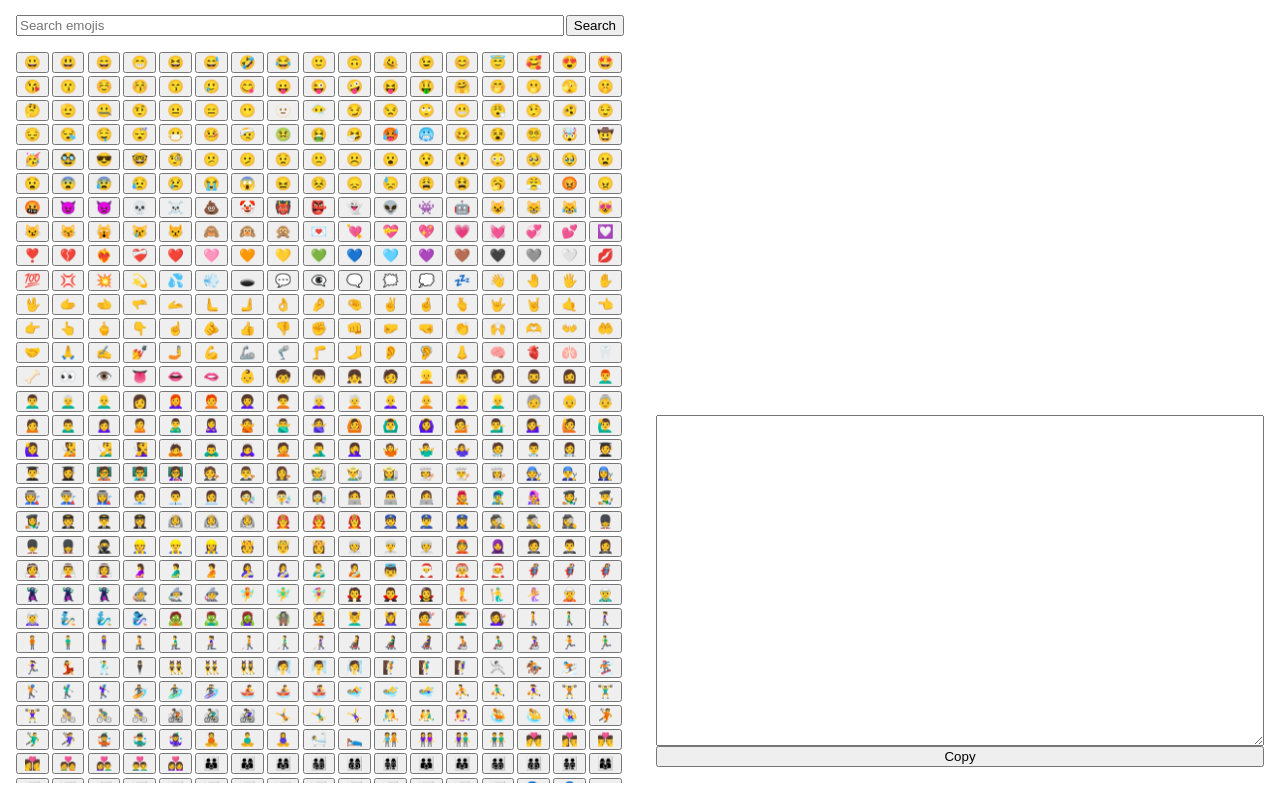
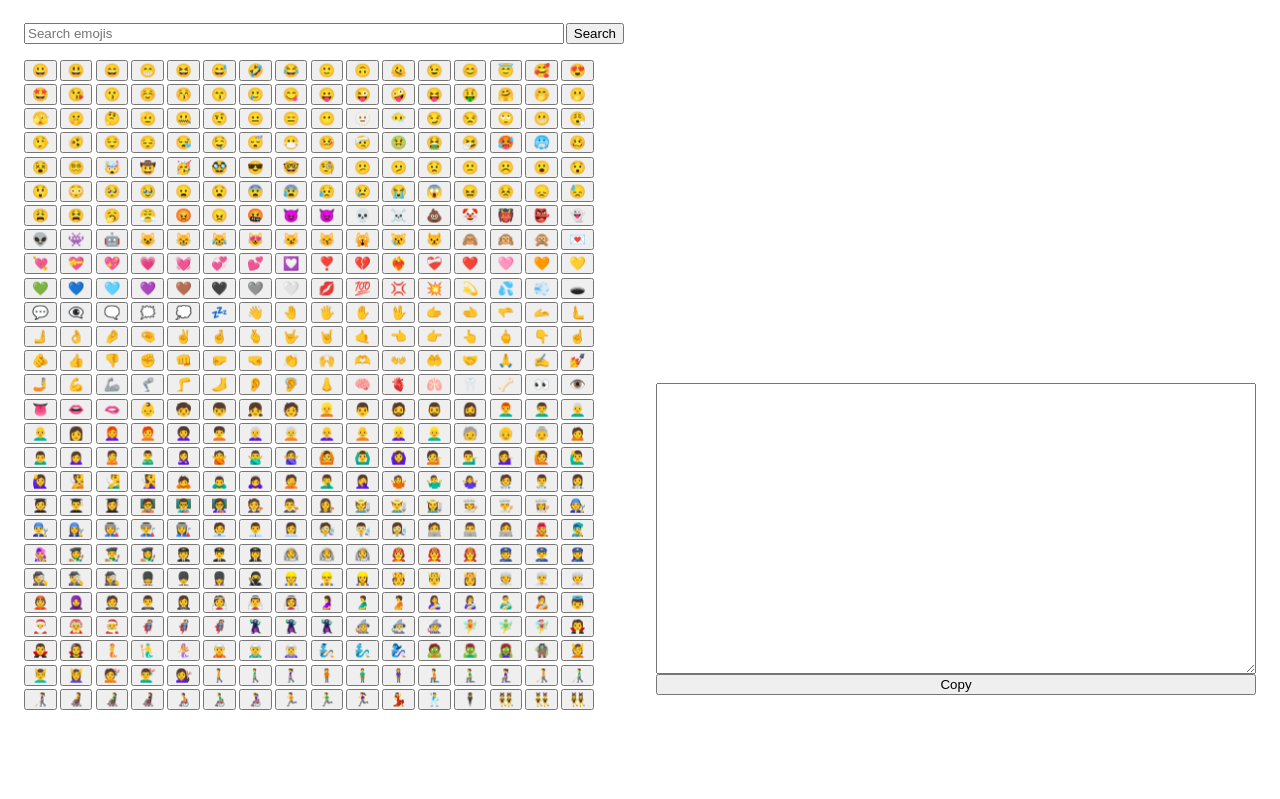
Before and after one commit to amundo/favicon, a plain HTML site: page index.html in a window 1280 px wide. Shown: the part 81-880 px from the top of the page. After the commit the page ends 808 px from the top, so only its background shows below. Drawn offline with Linux system fonts and the light colour scheme.

Commit message:
Refactor display-emoji component to use flexbox for layout and increase font size of heading. Make whole interface behave like dashboard.

```diff
--- a/emoji-favicon-generator/emoji-favicon-generator.css
+++ b/emoji-favicon-generator/emoji-favicon-generator.css
@@ -1,17 +1,13 @@
-* {
-  box-sizing: border-box;
-}
-html, body {
-  height: 100%;
-  margin:0;
-  padding:0;
-}
+@import "../display-emoji/display-emoji.css";
+@import "../emoji-picker/emoji-picker.css";
 
 emoji-favicon-generator {
   > * {
     padding: 1em;
   }
+
   height: 100%;
+
   display: grid;
   grid-template:
     "picker display" 1fr
@@ -28,11 +24,10 @@ emoji-favicon-generator {
 
   emoji-picker {
      grid-area: picker;
-     height: 100%;
      display: grid;
      height: 100%;
+     grid-template-rows: auto 1fr;
 
-     grid-template-rows: auto 1fr;
      div.matching-emoji-panel {
        display: grid;
        height: 100%;
@@ -42,6 +37,7 @@ emoji-favicon-generator {
         height: 100%;
         display: flex;
         flex-wrap: wrap;
+        align-content: start;
         overflow-y: scroll;
 
         padding:0;
--- a/index.html
+++ b/index.html
@@ -6,6 +6,25 @@
 <title>Emoji to Favicon Link Generator</title>
 <style>
 @import "emoji-favicon-generator/emoji-favicon-generator.css";
+* {
+  box-sizing: border-box;
+}
+
+html {
+  height: 100vh;
+}
+body {
+  height: 100%;
+}
+
+html, body, emoji-favicon-generator {
+  overflow-y: scroll;
+}
+body {
+  display: grid;
+  grid-template-rows: auto 1fr;
+
+}
 </style>
 </head>
 <body>
```
Also changed, not shown: emoji-favicon-generator/emoji-favicon-generator.html (+8 -1 lines).
